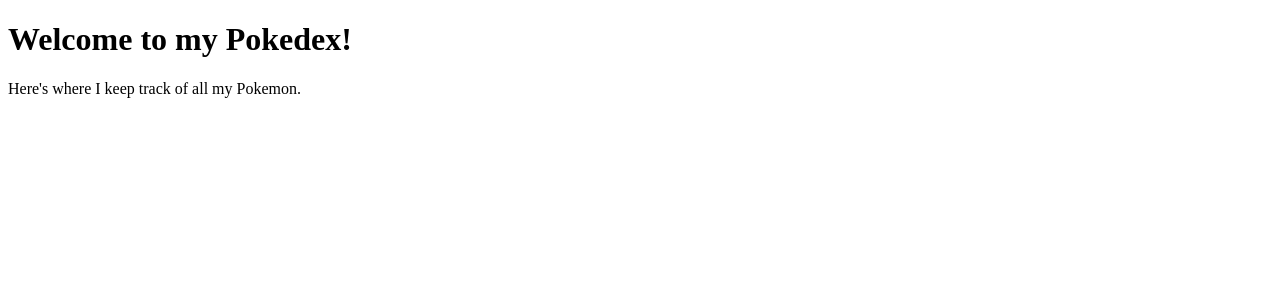
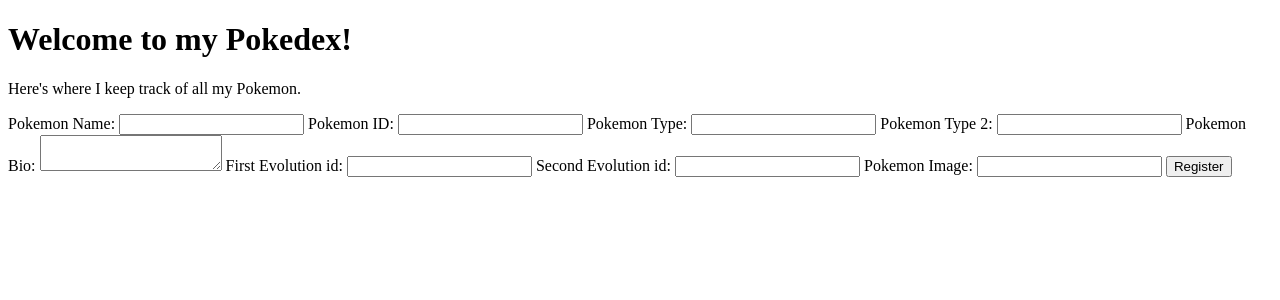
Before and after one commit to Robpiot/pokedex, a PHP site: page / in a window 1280 px wide. Shown: the part 70-370 px from the top of the page. Run offline with PHP 8.4, Linux system fonts and the light colour scheme; a stand-in replaces the project's code that opens the database connection.

Commit message:
aled jaime pas les integers

```diff
--- a/index.php
+++ b/index.php
@@ -1,6 +1,7 @@
 <?php
 error_reporting(E_ALL);
 ini_set("display_errors", 1);
+
 ?>
 
 
@@ -21,5 +22,35 @@
   </nav>
   <h1>Welcome to my Pokedex!</h1>
   <p>Here's where I keep track of all my Pokemon.</p>
+
+  <form method="POST" action="index.php">
+  <label for="pkmName">Pokemon Name:</label>
+  <input type="text" id="pkmName" name="pkmName" required>
+
+  <label for="id">Pokemon ID:</label>
+  <input type="number" id="id" name="id" required>
+
+  <label for="type1">Pokemon Type:</label>
+  <input type="text" id="type1" name="type1" required>
+
+  <label for="type2"> Pokemon Type 2:</label>
+  <input type="text" id="type2" name="type2">
+
+  <label for="bio">Pokemon Bio:</label>
+  <textarea id="bio" name="bio" required></textarea>
+
+  <label for="evolution1">First Evolution id:</label>
+  <input type="number" id="evolution1" name="evolution1">
+
+  <label for="evolution2">Second Evolution id:</label>
+  <input type="number" id="evolution2" name="evolution2">
+
+  <label for="img">Pokemon Image:</label>
+  <input type="text" id="img" name="img">
+
+  <label for="send"></label>
+    <input type="submit" id="send" name="send" value="Register">
+    <?php require './scriptsphp/addPokemon.php'; ?>
+</form>
 </body>
 </html>
--- /dev/null
+++ b/scriptsphp/addPokemon.php
@@ -0,0 +1,29 @@
+<?php
+require './connect.php';
+
+try {
+    if (isset($_POST['send'])) {
+        $name = $_POST['pkmName'];
+        $id = $_POST['id'];
+        $type1 = $_POST['type1'];
+        $type2 = $_POST['type2'] ?? null; // If type2 is not set or is null, it will be set to null
+        $bio = $_POST['bio'];
+        $evolution1 = $_POST['evolution1'] ?? null; // If evolution1 is not set or is null, it will be set to null
+        $evolution2 = $_POST['evolution2'] ?? null; // If evolution2 is not set or is null, it will be set to null
+        $img = $_POST['img'] ?? null;
+
+        $stmt = $pdo->prepare("INSERT INTO pokedex (pkmName, id, type1, type2, bio, evolution1, evolution2, img) VALUES (:pkmName, :id, :type1, :type2, :bio, :evolution1, :evolution2, :img)");
+        $stmt->bindParam(':pkmName', $name);
+        $stmt->bindParam(':id', $id);
+        $stmt->bindParam(':type1', $type1);
+        $stmt->bindParam(':type2', $type2);
+        $stmt->bindParam(':bio', $bio);
+        $stmt->bindParam(':evolution1', $evolution1);
+        $stmt->bindParam(':evolution2', $evolution2);
+        $stmt->bindParam(':img', $img);
+        $stmt->execute();
+    }
+} catch (Exception $e) {
+    // In case of error, display a message and stop everything
+    die('Error : ' . $e->getMessage());
+}
```
